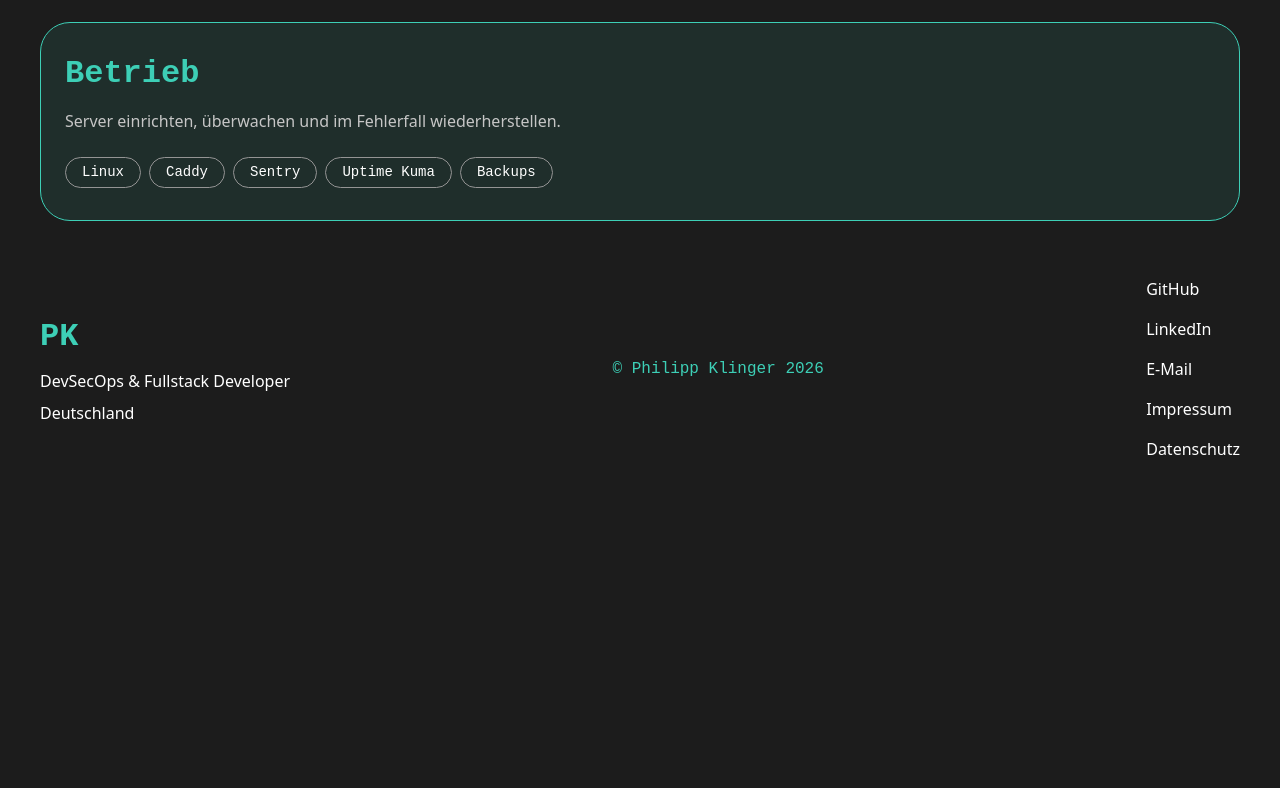
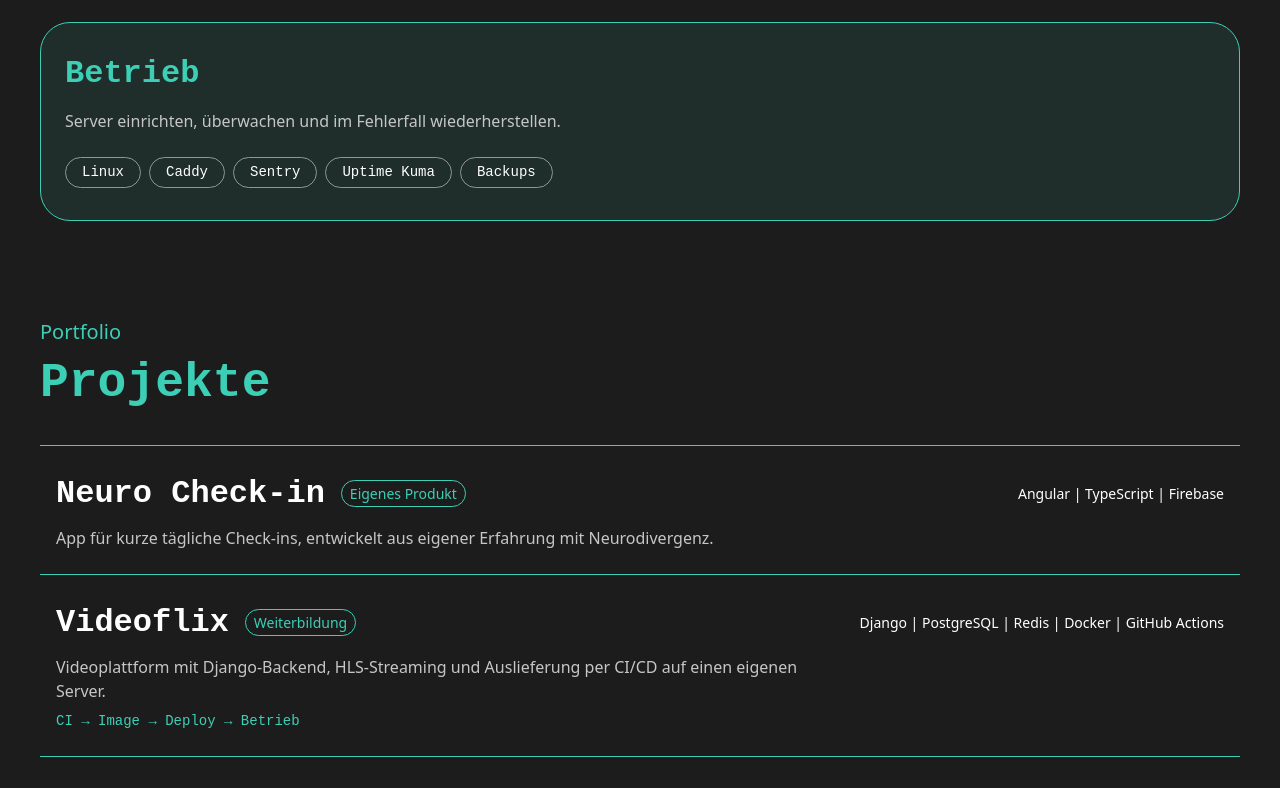
Before and after one commit to PhilippKlinger/philippklinger.com, an Angular app: page / in a window 1280 px wide. Shown: the part 2002-2790 px from the top of the page. Before the commit the page ends 2519 px from the top, so only its background shows below. Built offline with nearby package versions, Linux system fonts and the light colour scheme; a web font is replaced by a local one.

Commit message:
feat: add project list with content checks

```diff
--- a/src/app/pages/home/home.html
+++ b/src/app/pages/home/home.html
@@ -1,3 +1,4 @@
 <app-hero />
 <app-about />
 <app-focus-areas />
+<app-project-list />
--- a/src/app/pages/home/home.ts
+++ b/src/app/pages/home/home.ts
@@ -2,10 +2,11 @@ import { Component } from '@angular/core';
 import { About } from './about/about';
 import { FocusAreas } from './focus-areas/focus-areas';
 import { Hero } from './hero/hero';
+import { ProjectList } from './project-list/project-list';
 
 @Component({
   selector: 'app-home',
-  imports: [Hero, About, FocusAreas],
+  imports: [Hero, About, FocusAreas, ProjectList],
   templateUrl: './home.html',
 })
 export class Home {}
--- /dev/null
+++ b/src/app/pages/home/project-list/project-list.html
@@ -0,0 +1,33 @@
+<section id="projekte" class="section" aria-labelledby="projects-title">
+  <p class="eyebrow" i18n>Portfolio</p>
+  <h2 id="projects-title" i18n>Projekte</h2>
+
+  <ul class="projects">
+    @for (project of projects; track project.slug) {
+      <li>
+        @if (project.cardOnly) {
+          <a class="project" [href]="project.links[0].url">
+            <ng-container *ngTemplateOutlet="row; context: { $implicit: project }" />
+          </a>
+        } @else {
+          <a class="project" [routerLink]="['/projekte', project.slug]">
+            <ng-container *ngTemplateOutlet="row; context: { $implicit: project }" />
+          </a>
+        }
+      </li>
+    }
+  </ul>
+</section>
+
+<!-- Row content shared by both link types (project page or repository). -->
+<ng-template #row let-project>
+  <span class="heading">
+    <span class="title">{{ project.title }}</span>
+    <span class="label">{{ project.label }}</span>
+  </span>
+  <span class="summary">{{ project.summary }}</span>
+  <span class="stack">{{ project.stack.join(' | ') }}</span>
+  @if (project.proof) {
+    <span class="proof">{{ project.proof }}</span>
+  }
+</ng-template>
--- /dev/null
+++ b/src/app/pages/home/project-list/project-list.scss
@@ -0,0 +1,79 @@
+@use 'breakpoints' as bp;
+
+.projects {
+  margin: var(--space-lg) 0 0;
+  padding: 0;
+  list-style: none;
+  border-top: var(--border-width) solid var(--color-accent);
+
+  li {
+    border-bottom: var(--border-width) solid var(--color-accent);
+  }
+}
+
+.project {
+  display: grid;
+  gap: var(--space-xs);
+  padding: var(--space-md) var(--space-sm);
+  color: var(--color-text);
+  text-decoration: none;
+
+  &:hover,
+  &:focus-visible {
+    background: var(--color-surface-strong);
+  }
+}
+
+.heading {
+  display: flex;
+  flex-wrap: wrap;
+  align-items: center;
+  gap: var(--space-sm);
+}
+
+.title {
+  font-family: var(--font-code);
+  font-size: var(--text-xl);
+  font-weight: var(--weight-bold);
+}
+
+.label {
+  padding: 0.125rem var(--space-xs);
+  border: var(--border-width) solid var(--color-accent);
+  border-radius: var(--radius-pill);
+  font-size: var(--text-sm);
+  color: var(--color-accent);
+}
+
+.summary {
+  color: var(--color-text-muted);
+}
+
+.stack {
+  font-size: var(--text-sm);
+}
+
+// Accent on a dark surface: only for large or highlighted text (see tokens).
+.proof {
+  font-family: var(--font-code);
+  font-size: var(--text-sm);
+  color: var(--color-accent);
+}
+
+@include bp.from(tablet) {
+  .project {
+    grid-template-columns: 1fr auto;
+    column-gap: var(--space-xl);
+  }
+
+  .summary,
+  .proof {
+    grid-column: 1;
+  }
+
+  .stack {
+    grid-column: 2;
+    grid-row: 1;
+    align-self: center;
+  }
+}
--- /dev/null
+++ b/src/app/pages/home/project-list/project-list.ts
@@ -0,0 +1,14 @@
+import { NgTemplateOutlet } from '@angular/common';
+import { Component } from '@angular/core';
+import { RouterLink } from '@angular/router';
+import { projects } from '../../../../content/projects';
+
+@Component({
+  selector: 'app-project-list',
+  imports: [RouterLink, NgTemplateOutlet],
+  templateUrl: './project-list.html',
+  styleUrl: './project-list.scss',
+})
+export class ProjectList {
+  protected readonly projects = projects;
+}
--- a/src/content/profile.ts
+++ b/src/content/profile.ts
@@ -2,7 +2,7 @@
 // Texts marked DRAFT are placeholders until Philipp approves the final wording.
 export const profile = {
   name: 'Philipp Klinger',
-  role: 'DevSecOps & Fullstack Developer',
+  role: 'Software Engineer · Fullstack & DevSecOps',
   location: 'Deutschland',
   email: 'hello@philipp-klinger.com',
   github: 'https://github.com/PhilippKlinger',
--- /dev/null
+++ b/src/content/projects.ts
@@ -0,0 +1,61 @@
+// DRAFT: project texts and links until Philipp delivers the final versions.
+// Missing links point to platzhalter.invalid; the CI blocks them from going live.
+export interface ProjectLink {
+  label: string;
+  url: string;
+}
+
+export interface Project {
+  slug: string;
+  title: string;
+  /** Origin of the project: own product, client or training. */
+  label: string;
+  summary: string;
+  stack: string[];
+  links: ProjectLink[];
+  /** Short line of the evidence chain, only for projects that have one. */
+  proof?: string;
+  /** Card only: links straight to the repository instead of a project page. */
+  cardOnly?: boolean;
+}
+
+export const projects: Project[] = [
+  {
+    slug: 'neuro-check-in',
+    title: 'Neuro Check-in',
+    label: 'Eigenes Produkt',
+    summary:
+      'App für kurze tägliche Check-ins, entwickelt aus eigener Erfahrung mit Neurodivergenz.',
+    stack: ['Angular', 'TypeScript', 'Firebase'],
+    links: [{ label: 'Store', url: 'https://platzhalter.invalid/neuro-check-in/store' }],
+  },
+  {
+    slug: 'videoflix',
+    title: 'Videoflix',
+    label: 'Weiterbildung',
+    summary:
+      'Videoplattform mit Django-Backend, HLS-Streaming und Auslieferung per CI/CD auf einen eigenen Server.',
+    stack: ['Django', 'PostgreSQL', 'Redis', 'Docker', 'GitHub Actions'],
+    links: [{ label: 'GitHub', url: 'https://github.com/PhilippKlinger/videoflix-backend' }],
+    proof: 'CI → Image → Deploy → Betrieb',
+  },
+  {
+    slug: 'conduit',
+    title: 'Conduit',
+    label: 'Weiterbildung',
+    summary:
+      'Fullstack-Anwendung, containerisiert und mit einer Pipeline von Build bis Deployment.',
+    stack: ['Angular', 'Django', 'Docker', 'GitHub Actions'],
+    links: [{ label: 'GitHub', url: 'https://github.com/PhilippKlinger/conduit-container' }],
+  },
+  {
+    slug: 'truck-signs-api',
+    title: 'Truck Signs API',
+    label: 'Weiterbildung',
+    summary:
+      'REST-API für einen Online-Shop, containerisiert und mit automatischen Prüfungen abgesichert.',
+    stack: ['Django REST', 'PostgreSQL', 'Docker'],
+    links: [{ label: 'GitHub', url: 'https://github.com/PhilippKlinger/truck-signs-api' }],
+    cardOnly: true,
+  },
+];
```
Also changed, not shown: 1 other file (tests, documents, lock files or other folders).
